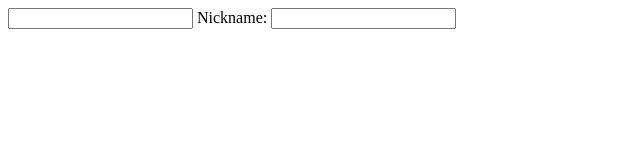
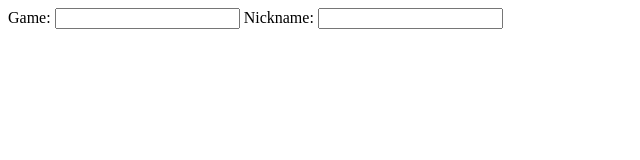
Before and after one commit to Booligoosh/UsernameGenerator, a plain HTML site: page index.html in a window 1280 px wide. Shown: the whole page, without its empty margins (0-640 px from the left). Drawn offline with Linux system fonts and the light colour scheme.

Commit message:
Update index.html

```diff
--- a/index.html
+++ b/index.html
@@ -8,6 +8,7 @@
 
 
  <div class="controlContainer" id="mainData">
+   Game:
      <input list="browsers">
     <datalist id="browsers">
       <option value="Minecraft"></option>
```
